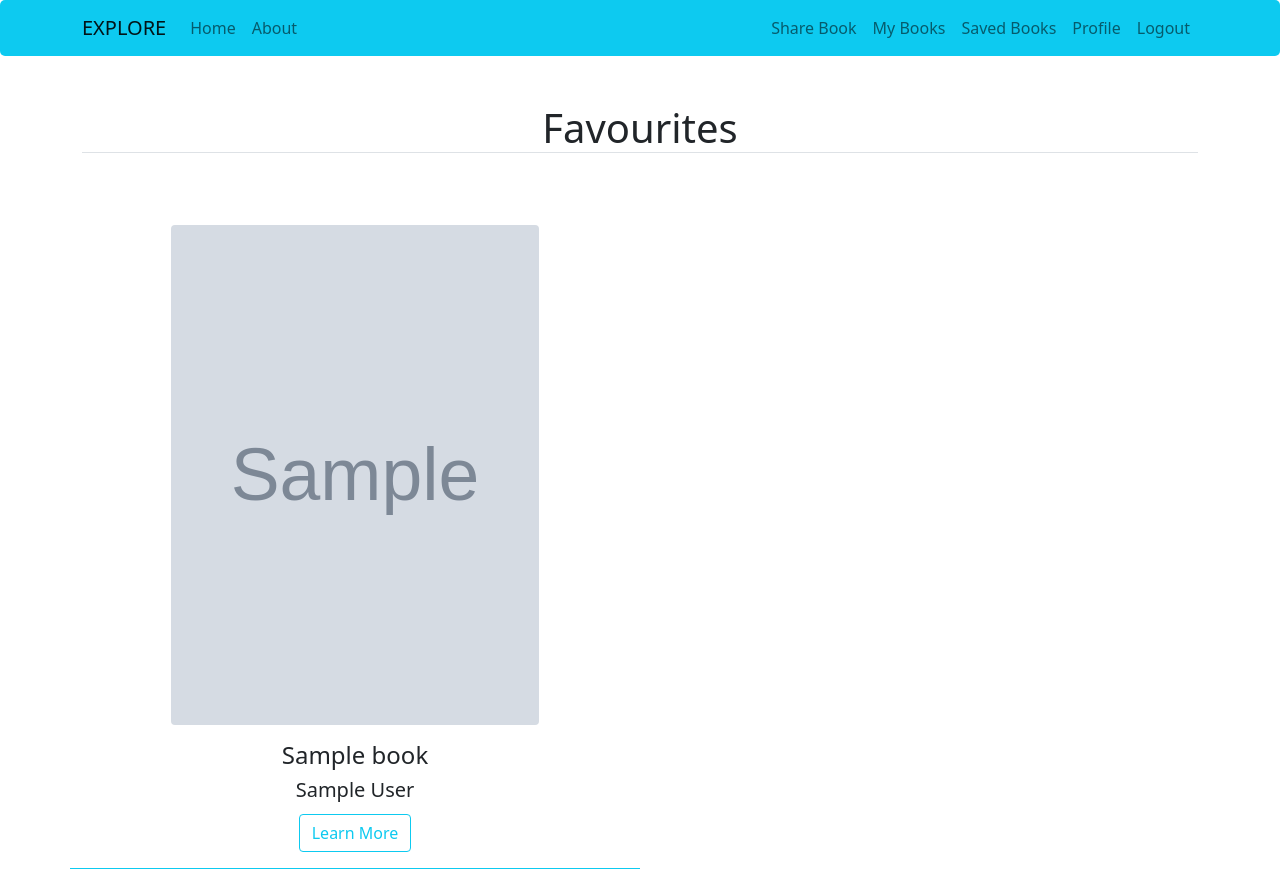
After one commit to AntoanStefanov/library, a Django app: page /users/profile/favourites/ in a window 1280 px wide. The commit adds this page. Run offline with Django 4.2, Linux system fonts and the light colour scheme; a user stored in the database is signed in; tables that the repository leaves empty hold one stand-in row (values such as "Sample post"); grey boxes marked "Sample" are stand-in pictures.

Commit message:
add bookmark/favourite feature

```diff
--- a/books/models.py
+++ b/books/models.py
@@ -1,12 +1,22 @@
 from django.contrib.auth.models import User
 from django.db import models
-from django.utils.text import slugify
 from django.urls import reverse
 from django.utils import timezone
+from django.utils.text import slugify
 from library_project.utils import is_image_resizable
 
 
 class Book(models.Model):
+
+    class Meta:
+        """
+            Give Book model additional meta information/options.
+            Anything that's not a field.
+            https://docs.djangoproject.com/en/4.0/topics/db/models/#meta-options
+        """
+
+        ordering = ['-date_posted']
+
     # Large max_length in case unicode chars are used.
     # One unicode character is many characters.
     title = models.CharField(max_length=255)
--- a/users/models.py
+++ b/users/models.py
@@ -1,3 +1,4 @@
+from books.models import Book
 from django.contrib.auth.models import User
 from django.db import models
 from library_project.utils import is_image_resizable
@@ -9,7 +10,8 @@ class Profile(models.Model):
     # JUST ONE WAY thing , MAKE IT TWO WAY THING
     user = models.OneToOneField(User, on_delete=models.CASCADE)
     image = models.ImageField(default='default_user.jpg', upload_to='profile_pics')
-
+    favourites = models.ManyToManyField(
+        Book, default=None, blank=True)
     def __str__(self):
         return f'{self.user.username} Profile'
 
--- /dev/null
+++ b/users/templates/users/favourites.html
@@ -0,0 +1,34 @@
+{% extends "website/base.html" %}
+{% load static %}
+{% block content %}
+<div class="container">
+  <div>
+    <h1 class="title text-center mb-5 mt-5 border-bottom border-info-outline">
+      Favourites
+    </h1>
+  </div>
+  <div class="row">
+    {% if books %}
+     {% for book in books %}
+      <div class="col-lg-6 text-center mt-4 border-bottom border-info">
+        <img src="{{ book.image.url }}" alt="no photo" class="rounded" />
+        <h4 class="mt-3">{{ book.title }}</h4>
+        <h5>{{ book.author }}</h5>
+        <a
+          href="{% url 'books_details' pk=book.pk slug=book.slug %}"
+          class="btn btn-outline-info mt-1 mb-3"
+          >Learn More</a
+        >
+      </div>
+      {% endfor %}
+    {% else %}
+    <div class="text-center">
+      <h1>No Favourite Books Yet !</h1>
+      <a href="{% url 'books_library' %}" class="btn btn-outline-info mt-5"
+        >Library</a
+      >
+    </div>
+    {% endif %}
+  </div>
+</div>
+{% endblock content%}
--- a/users/urls.py
+++ b/users/urls.py
@@ -1,7 +1,8 @@
+from django.contrib.auth import views as auth_views
 from django.urls import include, path
-from django.contrib.auth import views as auth_views
 
-from .views import UserRegisterView, profile, UserDeleteView
+from .views import (UserDeleteView, UserFavouritesView, UserRegisterView,
+                    profile, add_favourite)
 
 urlpatterns = [
     # DOCS LoginView ->
@@ -16,5 +17,7 @@ urlpatterns = [
     path('profile/', include([
         path('', profile, name='profile'),
         path('delete/<int:pk>/', UserDeleteView.as_view(), name='profile_delete'),
+        path('add_favourite/<int:pk>/', add_favourite, name='profile_add_favourite'),
+        path('favourites/', UserFavouritesView.as_view(), name='profile_favourites'),
     ]))
 ]
--- a/users/views.py
+++ b/users/views.py
@@ -3,11 +3,11 @@ from django.contrib.auth.decorators import login_required
 from django.contrib.auth.mixins import LoginRequiredMixin, UserPassesTestMixin
 from django.contrib.auth.models import User
 from django.contrib.messages.views import SuccessMessageMixin
-from django.shortcuts import redirect, render
+from django.shortcuts import redirect, render, get_object_or_404
 from django.urls import reverse, reverse_lazy
-from django.views.generic import CreateView, DeleteView
+from django.views.generic import CreateView, DeleteView, ListView
 from library_project.utils import is_user_admin_or_profile_owner
-
+from books.models import Book
 
 from .forms import ProfileUpdateForm, UserRegisterForm, UserUpdateForm
 
@@ -65,8 +65,34 @@ class UserDeleteView(LoginRequiredMixin, UserPassesTestMixin, DeleteView):
     template_name = 'users/confirm_delete.html'
 
     def get_success_url(self):
-        messages.success(self.request, 'Account has been deleted successfully!')
+        messages.success(
+            self.request, 'Account has been deleted successfully!')
         return reverse("website_home")
 
     def test_func(self):
         return is_user_admin_or_profile_owner(self)
+
+
+class UserFavouritesView(LoginRequiredMixin, ListView):
+    model = User
+    context_object_name = 'books'
+    template_name = 'users/favourites.html'
+
+    def get_queryset(self):
+        profile = self.request.user.profile
+        favourites = profile.favourites.all()
+        return favourites
+
+
+@login_required
+def add_favourite(request, **kwargs):
+    # https://docs.djangoproject.com/en/4.0/topics/http/shortcuts/#get-object-or-404
+    # https://www.youtube.com/watch?v=H4QPHLmsZMU
+    book = get_object_or_404(Book, pk=kwargs.get('pk'))
+    profile = request.user.profile
+    if profile.favourites.filter(id=book.id).exists():
+        profile.favourites.remove(book)
+    else:
+        profile.favourites.add(book)
+
+    return redirect(reverse('books_details', kwargs={'pk': book.id, 'slug': book.slug}))
--- a/website/templates/website/base.html
+++ b/website/templates/website/base.html
@@ -55,6 +55,9 @@
               <a href="{% url 'my_books' %}" class="nav-link">My Books</a>
             </li>
             <li class="nav-item">
+              <a href="{% url 'profile_favourites' %}" class="nav-link">Saved Books</a>
+            </li>
+            <li class="nav-item">
               <a href="{% url 'profile' %}" class="nav-link">Profile</a>
             </li>
             <li class="nav-item">
```
Also changed, not shown: books/templates/books/book_details.html (+15 -2 lines), books/views.py (+11 -4 lines), books/migrations/0009_alter_book_options_book_favourites.py (added), books/migrations/0010_remove_book_favourites.py (added), users/migrations/0003_profile_favourites.py (added), users/migrations/0004_alter_profile_favourites.py (added).
